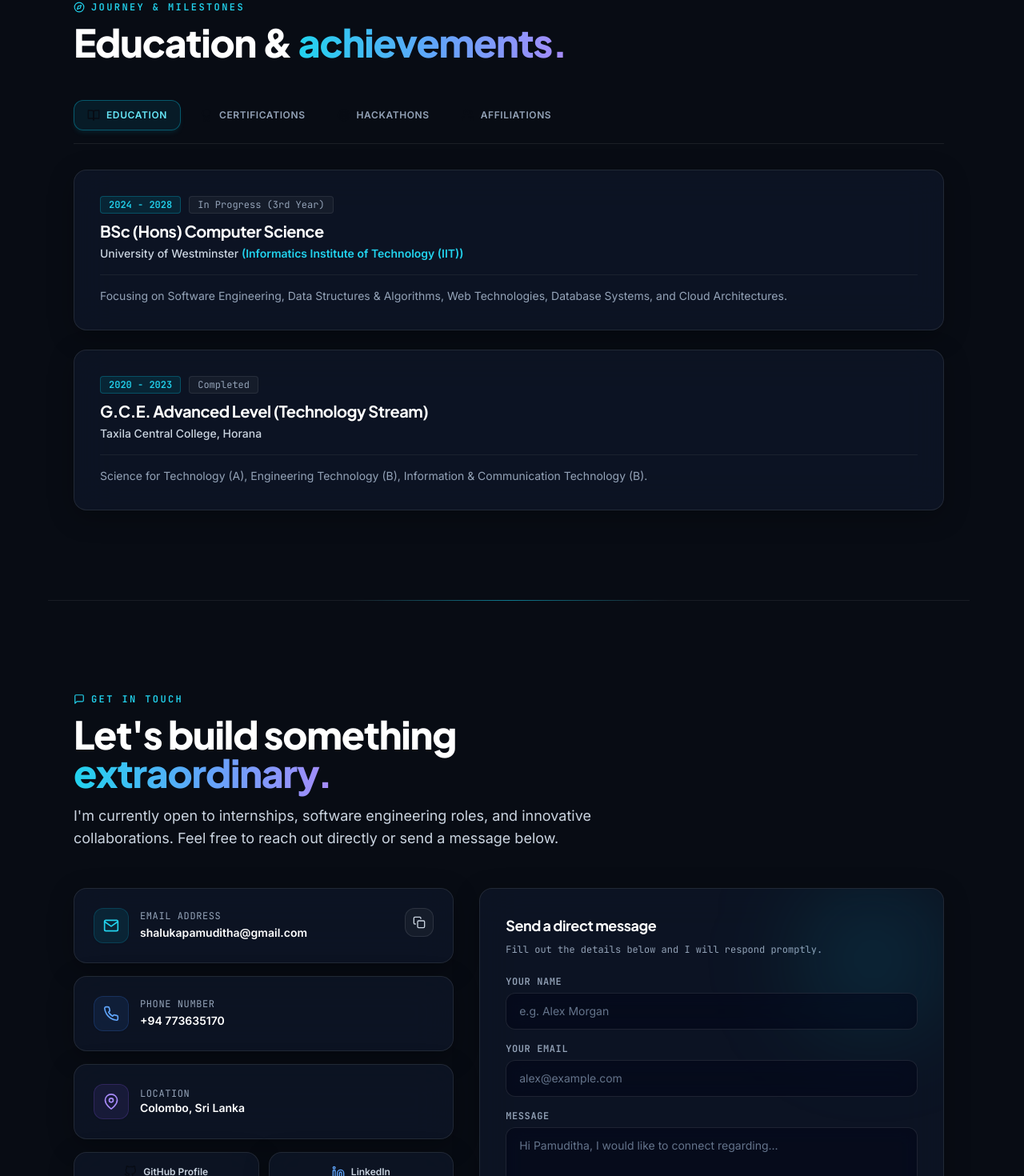
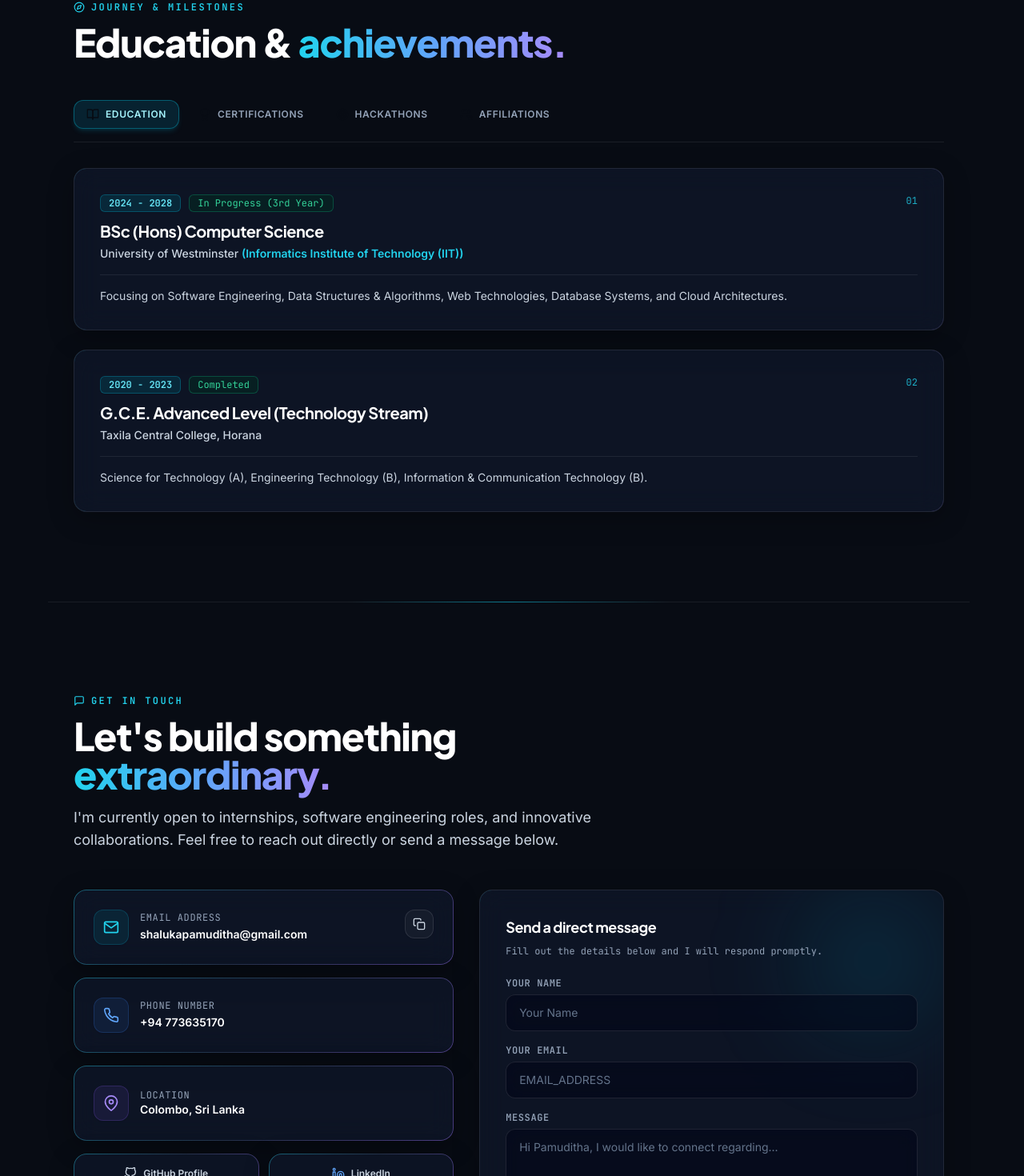
Before and after one commit to PamudithaSilva/My-Portfolio-Pamuditha, a React (Vite) app: page / in a window 1280 px wide. Shown: the part 4491-5961 px from the top of the page at 80% size. Built offline with nearby package versions, Linux system fonts and the light colour scheme; the HTML template or start-up script is replaced by a standard one.

Commit message:
feat: add Contact, Education, Hero, Projects, and Skills components

```diff
--- a/src/components/Contact.tsx
+++ b/src/components/Contact.tsx
@@ -71,8 +71,8 @@ export default function Contact() {
           className="space-y-4"
         >
           {/* Email Quick Action Card */}
-          <div className="glass-card p-6 transition-all hover:border-cyan-500/40 hover:shadow-xl">
-            <div className="flex items-start justify-between">
+          <div className="glass-card card-glow-animated p-6 transition-all hover:border-cyan-500/50 hover:shadow-xl">
+            <div className="relative z-10 flex items-start justify-between">
               <div className="flex items-center gap-3.5">
                 <div className="flex h-11 w-11 items-center justify-center rounded-xl bg-cyan-500/10 text-cyan-400 border border-cyan-500/20 text-xl shadow-sm">
                   <FiMail />
@@ -92,7 +92,7 @@ export default function Contact() {
               <button
                 type="button"
                 onClick={handleCopyEmail}
-                className="flex h-9 w-9 items-center justify-center rounded-xl border border-white/10 bg-white/[0.04] text-slate-300 transition-all hover:border-cyan-400/40 hover:bg-cyan-500/10 hover:text-cyan-300 active:scale-95"
+                className="flex h-9 w-9 items-center justify-center rounded-xl border border-white/10 bg-white/[0.04] text-slate-300 transition-all hover:border-cyan-400/40 hover:bg-cyan-500/15 hover:text-cyan-300 active:scale-95 shadow-sm"
                 aria-label="Copy email address"
               >
                 {copied ? <FiCheck className="text-emerald-400" /> : <FiCopy />}
@@ -102,7 +102,7 @@ export default function Contact() {
               <motion.p
                 initial={{ opacity: 0, y: 5 }}
                 animate={{ opacity: 1, y: 0 }}
-                className="mt-2 text-xs font-mono text-emerald-400"
+                className="relative z-10 mt-2 text-xs font-mono text-emerald-400"
               >
                 ✓ Copied to clipboard!
               </motion.p>
@@ -110,8 +110,8 @@ export default function Contact() {
           </div>
 
           {/* Phone Card */}
-          <div className="glass-card p-6 transition-all hover:border-cyan-500/40 hover:shadow-xl">
-            <div className="flex items-center gap-3.5">
+          <div className="glass-card card-glow-animated p-6 transition-all hover:border-cyan-500/50 hover:shadow-xl">
+            <div className="relative z-10 flex items-center gap-3.5">
               <div className="flex h-11 w-11 items-center justify-center rounded-xl bg-blue-500/10 text-blue-400 border border-blue-500/20 text-xl shadow-sm">
                 <FiPhone />
               </div>
@@ -130,8 +130,8 @@ export default function Contact() {
           </div>
 
           {/* Location Card */}
-          <div className="glass-card p-6 transition-all hover:border-cyan-500/40 hover:shadow-xl">
-            <div className="flex items-center gap-3.5">
+          <div className="glass-card card-glow-animated p-6 transition-all hover:border-cyan-500/50 hover:shadow-xl">
+            <div className="relative z-10 flex items-center gap-3.5">
               <div className="flex h-11 w-11 items-center justify-center rounded-xl bg-violet-500/10 text-violet-400 border border-violet-500/20 text-xl shadow-sm">
                 <FiMapPin />
               </div>
@@ -150,17 +150,17 @@ export default function Contact() {
               href={profile.github}
               target="_blank"
               rel="noreferrer"
-              className="glass-card flex items-center justify-center gap-2 p-4 text-xs font-semibold text-slate-300 transition-all hover:border-cyan-400/40 hover:bg-white/[0.06] hover:text-white hover:shadow-lg"
+              className="glass-card card-glow-animated flex items-center justify-center gap-2 p-4 text-xs font-semibold text-slate-300 transition-all hover:border-cyan-400/50 hover:bg-white/[0.08] hover:text-white hover:shadow-lg"
             >
-              <FiGithub className="text-base" /> GitHub Profile
+              <FiGithub className="text-base text-slate-300 relative z-10" /> <span className="relative z-10">GitHub Profile</span>
             </a>
             <a
               href={profile.linkedin}
               target="_blank"
               rel="noreferrer"
-              className="glass-card flex items-center justify-center gap-2 p-4 text-xs font-semibold text-slate-300 transition-all hover:border-blue-400/40 hover:bg-white/[0.06] hover:text-white hover:shadow-lg"
+              className="glass-card card-glow-animated flex items-center justify-center gap-2 p-4 text-xs font-semibold text-slate-300 transition-all hover:border-blue-400/50 hover:bg-white/[0.08] hover:text-white hover:shadow-lg"
             >
-              <FiLinkedin className="text-base text-blue-400" /> LinkedIn
+              <FiLinkedin className="text-base text-blue-400 relative z-10" /> <span className="relative z-10">LinkedIn</span>
             </a>
           </div>
         </motion.div>
@@ -171,14 +171,14 @@ export default function Contact() {
           whileInView={{ opacity: 1, x: 0 }}
           viewport={{ once: true, margin: '-50px' }}
           transition={{ duration: 0.6 }}
-          className="glass-card relative overflow-hidden p-6 sm:p-8 border border-white/15"
+          className="glass-card card-glow-animated relative overflow-hidden p-6 sm:p-8 border border-white/15"
         >
           <div className="absolute top-0 right-0 h-44 w-44 rounded-full bg-cyan-500/15 blur-3xl pointer-events-none" />
 
-          <h3 className="text-lg font-bold text-white tracking-tight mb-2">
+          <h3 className="relative z-10 text-lg font-bold text-white tracking-tight mb-2">
             Send a direct message
           </h3>
-          <p className="text-xs text-slate-400 mb-6 font-mono">
+          <p className="relative z-10 text-xs text-slate-400 mb-6 font-mono">
             Fill out the details below and I will respond promptly.
           </p>
 
@@ -196,7 +196,7 @@ export default function Contact() {
                 required
                 value={formData.name}
                 onChange={(e) => setFormData({ ...formData, name: e.target.value })}
-                placeholder="e.g. Alex Morgan"
+                placeholder="Your Name"
                 className="w-full rounded-xl border border-white/10 bg-slate-950/60 px-4 py-3 text-sm text-white placeholder-slate-500 backdrop-blur-md transition-colors focus:border-cyan-400 focus:bg-slate-900 focus:outline-none"
               />
             </div>
@@ -214,7 +214,7 @@ export default function Contact() {
                 required
                 value={formData.email}
                 onChange={(e) => setFormData({ ...formData, email: e.target.value })}
-                placeholder="alex@example.com"
+                placeholder="EMAIL_ADDRESS"
                 className="w-full rounded-xl border border-white/10 bg-slate-950/60 px-4 py-3 text-sm text-white placeholder-slate-500 backdrop-blur-md transition-colors focus:border-cyan-400 focus:bg-slate-900 focus:outline-none"
               />
             </div>
--- a/src/components/Education.tsx
+++ b/src/components/Education.tsx
@@ -53,12 +53,19 @@ export default function Education() {
               onClick={() => setActiveTab(tab.id)}
               className={`relative inline-flex items-center gap-2 rounded-xl px-4 py-2.5 text-xs font-semibold tracking-wider uppercase transition-all duration-200 ${
                 isActive
-                  ? 'text-cyan-300 bg-cyan-950/40 border border-cyan-500/40 shadow-md shadow-cyan-500/10'
+                  ? 'text-cyan-200'
                   : 'text-slate-400 hover:text-slate-200 hover:bg-white/[0.04]'
               }`}
             >
-              <span className="text-base">{tab.icon}</span>
-              <span>{tab.label}</span>
+              <span className="relative z-10 text-base">{tab.icon}</span>
+              <span className="relative z-10">{tab.label}</span>
+              {isActive && (
+                <motion.div
+                  layoutId="active-education-tab"
+                  className="absolute inset-0 rounded-xl bg-cyan-950/60 border border-cyan-500/40 shadow-md shadow-cyan-500/15"
+                  transition={{ type: 'spring', stiffness: 400, damping: 30 }}
+                />
+              )}
             </button>
           )
         })}
@@ -77,18 +84,18 @@ export default function Education() {
               transition={{ duration: 0.3 }}
               className="space-y-6"
             >
-              {education.map((item) => (
+              {education.map((item, idx) => (
                 <div
                   key={item.school}
-                  className="glass-card relative overflow-hidden p-6 sm:p-8 transition-all hover:border-cyan-500/40 hover:shadow-xl"
+                  className="glass-card card-glow-animated relative overflow-hidden p-6 sm:p-8 transition-all hover:border-cyan-500/50 hover:shadow-xl"
                 >
-                  <div className="flex flex-col justify-between gap-4 sm:flex-row sm:items-start">
+                  <div className="relative z-10 flex flex-col justify-between gap-4 sm:flex-row sm:items-start">
                     <div>
-                      <div className="flex flex-wrap items-center gap-2.5 mb-2">
-                        <span className="font-mono text-xs font-semibold uppercase text-cyan-400 bg-cyan-950/60 border border-cyan-500/30 px-2.5 py-0.5 rounded">
+                      <div className="flex flex-wrap items-center gap-2.5 mb-2.5">
+                        <span className="font-mono text-xs font-semibold uppercase text-cyan-300 bg-cyan-950/70 border border-cyan-500/30 px-2.5 py-0.5 rounded-md shadow-sm">
                           {item.period}
                         </span>
-                        <span className="font-mono text-xs text-slate-400 bg-white/[0.04] border border-white/[0.08] px-2.5 py-0.5 rounded">
+                        <span className="font-mono text-xs text-emerald-400 bg-emerald-950/50 border border-emerald-500/30 px-2.5 py-0.5 rounded-md">
                           {item.status}
                         </span>
                       </div>
@@ -102,9 +109,10 @@ export default function Education() {
                         )}
                       </p>
                     </div>
+                    <span className="font-mono text-xs text-cyan-400/80 hidden sm:block">0{idx + 1}</span>
                   </div>
 
-                  <p className="mt-4 text-xs leading-relaxed text-slate-400 sm:text-sm border-t border-white/[0.06] pt-4">
+                  <p className="relative z-10 mt-4 text-xs leading-relaxed text-slate-300 sm:text-sm border-t border-white/[0.08] pt-4">
                     {item.details}
                   </p>
                 </div>
@@ -125,13 +133,13 @@ export default function Education() {
               {certifications.map((cert) => (
                 <div
                   key={cert.name}
-                  className="glass-card flex items-start gap-4 p-5 transition-all hover:border-cyan-500/40 hover:shadow-lg"
+                  className="glass-card card-glow-animated flex items-start gap-4 p-5 transition-all hover:border-cyan-500/40 hover:shadow-lg"
                 >
-                  <div className="flex h-11 w-11 shrink-0 items-center justify-center rounded-xl bg-cyan-500/10 text-cyan-400 border border-cyan-500/20 text-xl shadow-sm">
+                  <div className="relative z-10 flex h-11 w-11 shrink-0 items-center justify-center rounded-xl bg-cyan-500/10 text-cyan-400 border border-cyan-500/20 text-xl shadow-sm">
                     <FiAward />
                   </div>
-                  <div>
-                    <span className="font-mono text-[0.68rem] uppercase tracking-wider text-cyan-400 bg-cyan-950/40 border border-cyan-500/20 px-2 py-0.5 rounded">
+                  <div className="relative z-10">
+                    <span className="font-mono text-[0.68rem] uppercase tracking-wider text-cyan-300 bg-cyan-950/60 border border-cyan-500/30 px-2 py-0.5 rounded">
                       {cert.type} • {cert.issuer}
                     </span>
                     <h3 className="text-sm font-semibold text-white mt-2 leading-snug">
@@ -156,11 +164,11 @@ export default function Education() {
               {hackathons.map((hack) => (
                 <div
                   key={hack.name}
-                  className="glass-card flex flex-col justify-between p-5 transition-all hover:border-cyan-500/40 hover:shadow-lg"
+                  className="glass-card card-glow-animated flex flex-col justify-between p-5 transition-all hover:border-cyan-500/40 hover:shadow-lg"
                 >
-                  <div>
+                  <div className="relative z-10">
                     <div className="flex items-center justify-between mb-2">
-                      <span className="font-mono text-[0.68rem] text-cyan-400 bg-cyan-950/50 border border-cyan-500/30 px-2 py-0.5 rounded">
+                      <span className="font-mono text-[0.68rem] text-cyan-300 bg-cyan-950/60 border border-cyan-500/30 px-2.5 py-0.5 rounded">
                         {hack.year}
                       </span>
                       <span className="font-mono text-[0.68rem] text-slate-400">
@@ -171,7 +179,7 @@ export default function Education() {
                       {hack.name}
                     </h3>
                   </div>
-                  <div className="mt-4 flex items-center gap-2 border-t border-white/[0.06] pt-3 text-xs text-slate-400 font-mono">
+                  <div className="relative z-10 mt-4 flex items-center gap-2 border-t border-white/[0.08] pt-3 text-xs text-slate-400 font-mono">
                     <FiGlobe className="text-cyan-400" />
                     <span>{hack.org}</span>
                   </div>
@@ -190,16 +198,16 @@ export default function Education() {
               transition={{ duration: 0.3 }}
               className="space-y-4"
             >
-              <div className="glass-card p-6 sm:p-8">
-                <h3 className="text-sm font-bold uppercase tracking-wider text-cyan-400 font-mono mb-4">
+              <div className="glass-card card-glow-animated p-6 sm:p-8">
+                <h3 className="relative z-10 text-sm font-bold uppercase tracking-wider text-cyan-400 font-mono mb-4">
                   Professional Memberships &amp; Extra Diplomas
                 </h3>
-                <div className="grid gap-3 sm:grid-cols-2">
+                <div className="relative z-10 grid gap-3 sm:grid-cols-2">
                   {[...extraQualifications.educations, ...extraQualifications.memberships].map(
                     (item) => (
                       <div
                         key={item}
-                        className="flex items-start gap-3 rounded-xl border border-white/[0.06] bg-slate-900/60 p-3.5 text-xs text-slate-300 transition-all hover:border-cyan-500/30 hover:bg-white/[0.04]"
+                        className="flex items-start gap-3 rounded-xl border border-white/[0.08] bg-slate-900/70 p-3.5 text-xs text-slate-300 transition-all hover:border-cyan-500/40 hover:bg-white/[0.04]"
                       >
                         <FiCheckCircle className="text-cyan-400 shrink-0 text-sm mt-0.5" />
                         <span className="leading-relaxed">{item}</span>
```
